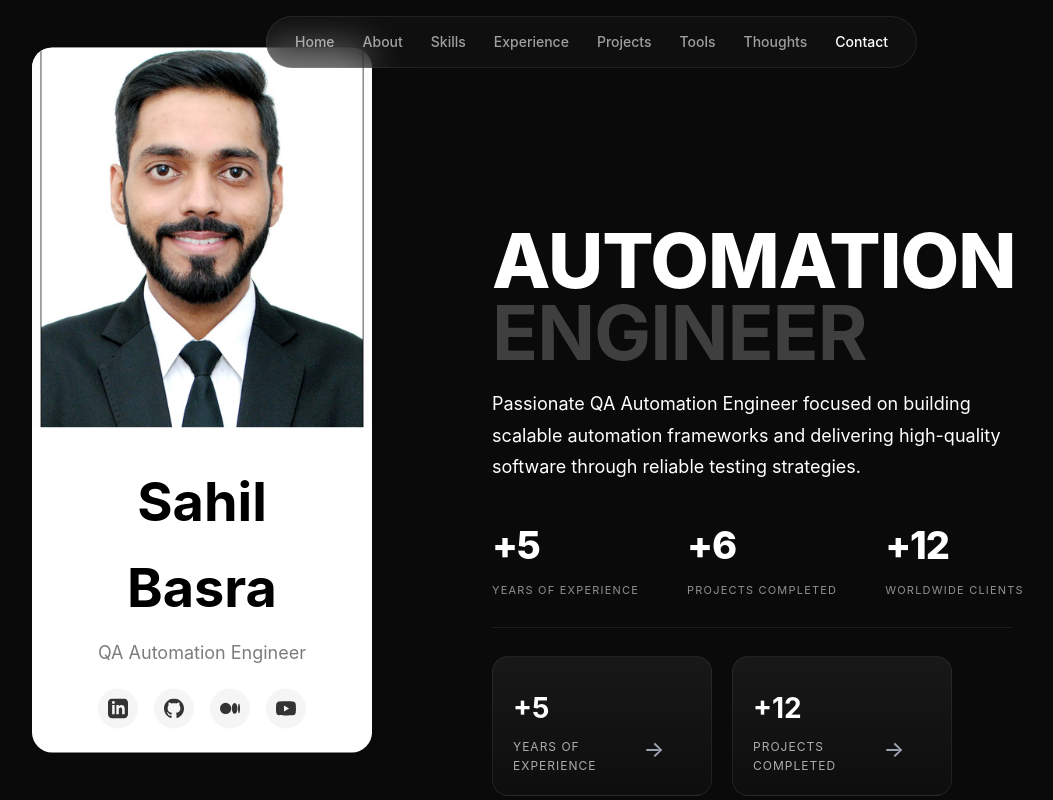
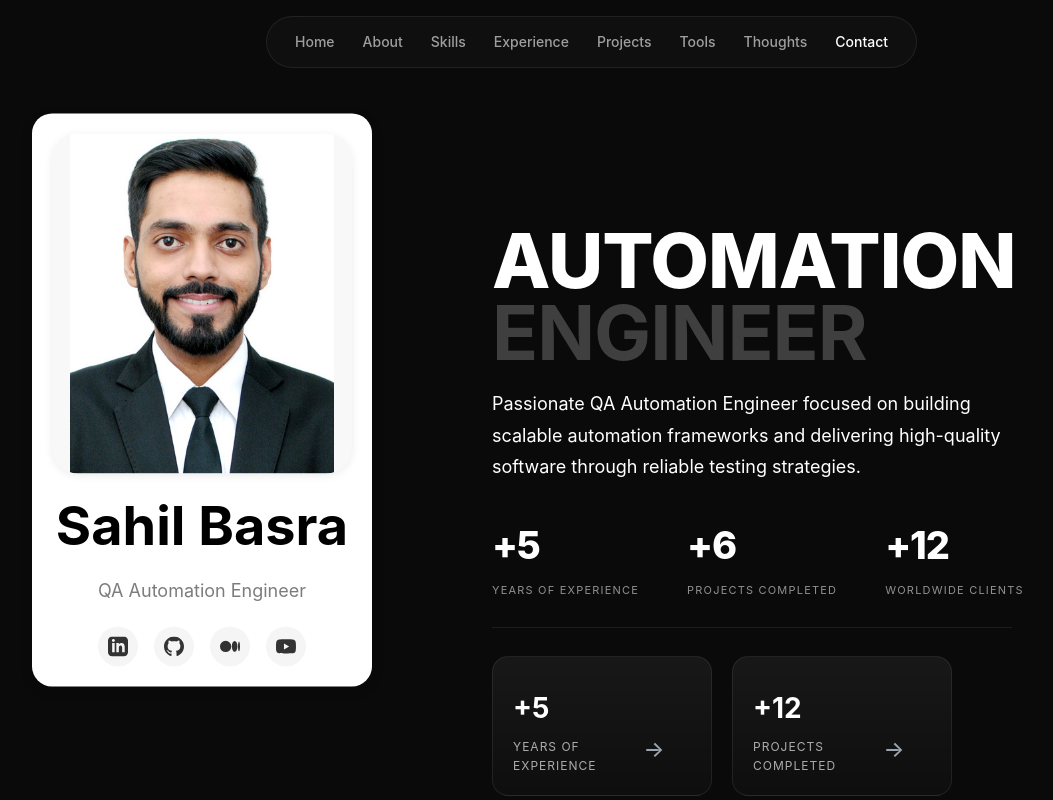
Before and after one commit to Sahilbasra7/Sahil-Basra-Portfolio, a React (Vite) app: page / in a window 1280 px wide. Shown: the top 800 px of the page, without its empty margins (48-1101 px from the left). Built offline with nearby package versions, Linux system fonts and the light colour scheme.

Commit message:
Update ProfileCard with nested picture card, social media links, and scroll margin fixes

```diff
--- a/src/components/About.jsx
+++ b/src/components/About.jsx
@@ -9,7 +9,7 @@ function About() {
     section: {
       padding: isMobile ? '40px 20px' : '60px 40px',
       maxWidth: '900px',
-      scrollMarginTop: '120px',
+      scrollMarginTop: isMobile ? '80px' : '120px',
     },
     heading: {
       fontSize: isMobile ? '42px' : isTablet ? '60px' : '76px',
--- a/src/components/Contact.jsx
+++ b/src/components/Contact.jsx
@@ -62,7 +62,7 @@ function Contact() {
       padding: isMobile ? '24px 20px 40px' : '32px 40px 120px',
       maxWidth: '900px',
       minHeight: isMobile ? 'auto' : 'calc(100vh - 100px)',
-      scrollMarginTop: '100px',
+      scrollMarginTop: isMobile ? '80px' : '100px',
     },
     heading: {
       fontSize: isMobile ? '42px' : isTablet ? '60px' : '76px',
--- a/src/components/Experience.jsx
+++ b/src/components/Experience.jsx
@@ -26,6 +26,7 @@ function Experience() {
     section: {
       padding: isMobile ? '24px 20px' : '32px 40px',
       maxWidth: '900px',
+      scrollMarginTop: isMobile ? '80px' : '120px',
     },
     heading: {
       fontSize: isMobile ? '42px' : isTablet ? '60px' : '76px',
--- a/src/components/Hero.jsx
+++ b/src/components/Hero.jsx
@@ -11,6 +11,7 @@ function Hero() {
       paddingBottom: isMobile ? '40px' : isTablet ? '60px' : '80px',
       paddingLeft: isMobile ? '20px' : '40px',
       paddingRight: isMobile ? '20px' : '40px',
+      scrollMarginTop: isMobile ? '80px' : '100px',
     },
     container: {
       maxWidth: '1200px',
--- a/src/components/Navbar.jsx
+++ b/src/components/Navbar.jsx
@@ -101,8 +101,6 @@ const [isMobile, setIsMobile] = useState(() => {
   }, []);
 
   useEffect(() => {
-    let lastScrollY = window.scrollY;
-
     const handleScroll = () => {
       const currentScroll = window.scrollY;
 
@@ -122,8 +120,6 @@ const [isMobile, setIsMobile] = useState(() => {
           setShrink(true);
         }
       }
-
-      lastScrollY = currentScroll;
     };
 
     window.addEventListener('scroll', handleScroll);
--- a/src/components/ProfileCard.jsx
+++ b/src/components/ProfileCard.jsx
@@ -3,7 +3,10 @@ import sahil from '../assets/sahil.jpg';
 function ProfileCard() {
   return (
     <div style={styles.card}>
-      <img src={sahil} alt="Sahil" style={styles.image} />
+      {/* Picture Card */}
+      <div style={styles.pictureCard}>
+        <img src={sahil} alt="Sahil" style={styles.image} />
+      </div>
 
       <div style={styles.content}>
         <h3 style={styles.name}>Sahil Basra</h3>
@@ -11,7 +14,7 @@ function ProfileCard() {
 
         <div style={styles.socials}>
           <a
-            href="https://linkedin.com/in/sahilbasra"
+            href="https://www.linkedin.com/in/sahilbasra7/"
             target="_blank"
             rel="noopener noreferrer"
             style={styles.socialLink}
@@ -22,7 +25,7 @@ function ProfileCard() {
             </svg>
           </a>
           <a
-            href="https://github.com/sahilbasra"
+            href="https://github.com/Sahilbasra7"
             target="_blank"
             rel="noopener noreferrer"
             style={styles.socialLink}
@@ -33,7 +36,7 @@ function ProfileCard() {
             </svg>
           </a>
           <a
-            href="https://medium.com/@sahilbasra"
+            href="https://medium.com/@basrasahil32"
             target="_blank"
             rel="noopener noreferrer"
             style={styles.socialLink}
@@ -66,18 +69,26 @@ const styles = {
     maxWidth: '100%',
     background: '#fff',
     borderRadius: '20px',
-    overflow: 'hidden',
+    padding: '20px',
     color: '#000',
     boxShadow: '0 4px 12px rgba(0,0,0,0.15)',
   },
+  pictureCard: {
+    background: '#f8f8f8',
+    borderRadius: '26px',
+    overflow: 'hidden',
+    marginBottom: '10px',
+    boxShadow: '0 2px 8px rgba(0,0,0,0.08)',
+  },
   image: {
     width: '100%',
-    height: '380px',
-    objectFit: 'cover',
-    borderRadius: '20px 20px 0 0',
+    height: '340px',
+    objectFit: 'contain',
+    display: 'block',
+    backgroundColor: '#f8f8f8',
   },
   content: {
-    padding: '24px',
+    padding: '0',
     textAlign: 'center',
   },
   name: {
--- a/src/components/Projects.jsx
+++ b/src/components/Projects.jsx
@@ -32,6 +32,7 @@ function Projects() {
   const getStyles = () => ({
     section: {
       padding: isMobile ? '24px 20px' : '32px 40px',
+      scrollMarginTop: isMobile ? '80px' : '120px',
     },
     heading: {
       fontSize: isMobile ? '42px' : isTablet ? '60px' : '76px',
--- a/src/components/Skills.jsx
+++ b/src/components/Skills.jsx
@@ -17,6 +17,7 @@ function Skills() {
   const getStyles = () => ({
     section: {
       padding: isMobile ? '24px 20px' : '32px 40px',
+      scrollMarginTop: isMobile ? '80px' : '120px',
     },
     heading: {
       fontSize: isMobile ? '42px' : isTablet ? '60px' : '76px',
--- a/src/components/Thoughts.jsx
+++ b/src/components/Thoughts.jsx
@@ -42,7 +42,7 @@ function Thoughts() {
     section: {
       padding: isMobile ? '24px 20px' : '32px 40px',
       maxWidth: '900px',
-      scrollMarginTop: '120px',
+      scrollMarginTop: isMobile ? '80px' : '120px',
     },
     heading: {
       fontSize: isMobile ? '42px' : isTablet ? '60px' : '76px',
--- a/src/components/Tools.jsx
+++ b/src/components/Tools.jsx
@@ -20,6 +20,7 @@ function Tools() {
   const getStyles = () => ({
     section: {
       padding: isMobile ? '24px 20px' : '32px 40px',
+      scrollMarginTop: isMobile ? '80px' : '120px',
     },
     heading: {
       fontSize: isMobile ? '42px' : isTablet ? '60px' : '76px',
```
Also changed, not shown: src/assets/sahil.jpg.
